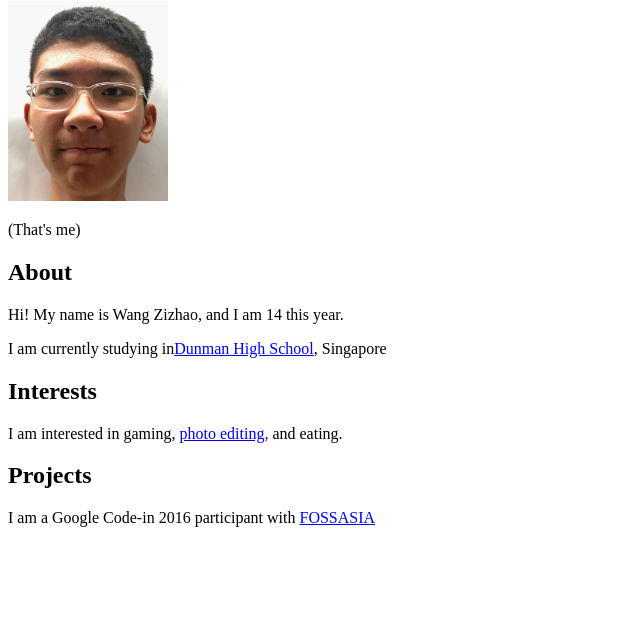
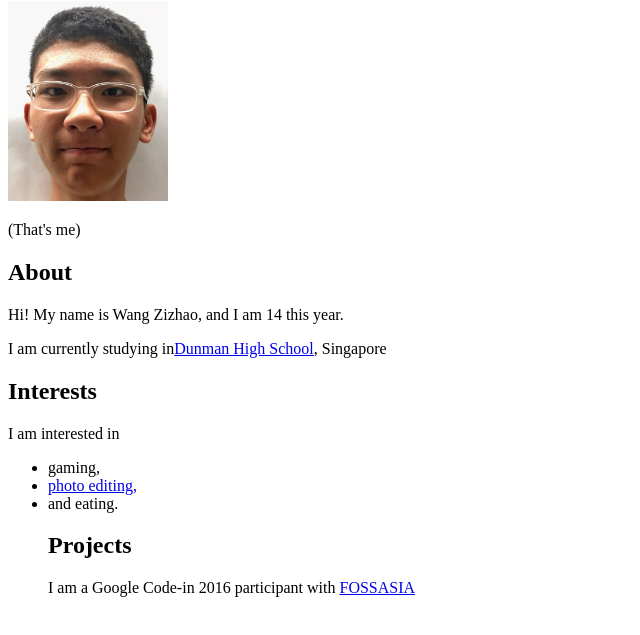
Before and after one commit to dhs17y2hwangzizhao/dhs17y2hwangzizhao.github.io, a plain HTML site: page index.html in a window 1280 px wide. Shown: the part 79-714 px from the top of the page, without its empty margins (0-640 px from the left). Drawn offline with Linux system fonts and the light colour scheme.

Commit message:
Update index.html

```diff
--- a/index.html
+++ b/index.html
@@ -12,7 +12,12 @@
     <p>Hi! My name is Wang Zizhao, and I am 14 this year.</p>
     <p>I am currently studying in<a href="http://dunmanhigh.moe.edu.sg">Dunman High School</a>, Singapore</p>
     <h2>Interests</h2>
-    <p>I am interested in gaming, <a href="http://photoshop.com">photo editing,</a> and eating.</p>
+    <p>I am interested in
+      <ul>
+          <li>gaming,</li>
+          <li><a href="http://photoshop.com">photo editing,</li>
+          <li></a> and eating.</li>
+     </p>
     <h2>Projects</h2>
     <p> I am a Google Code-in 2016 participant with <a href="http://fossasia.org">FOSSASIA</a></p>
 
```
